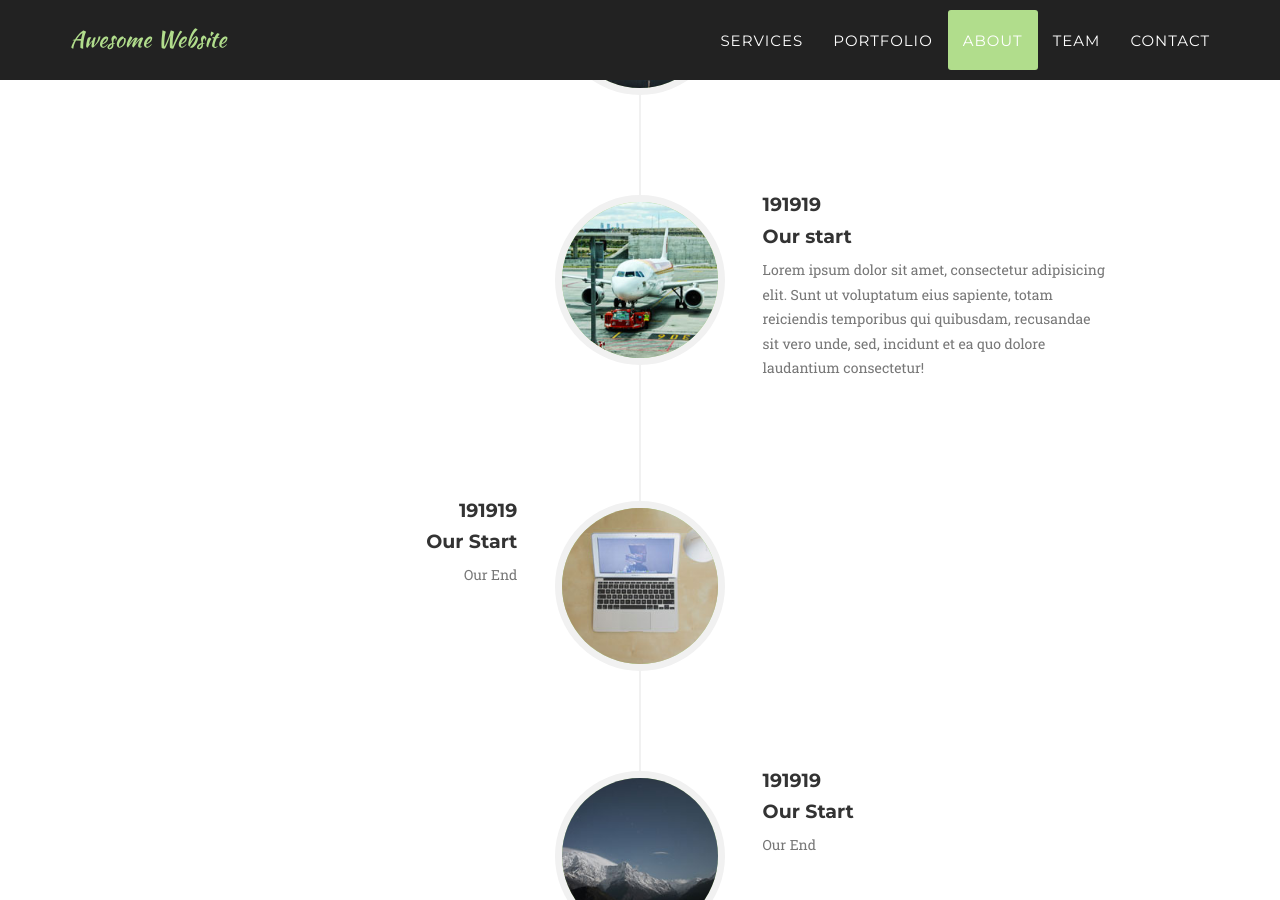
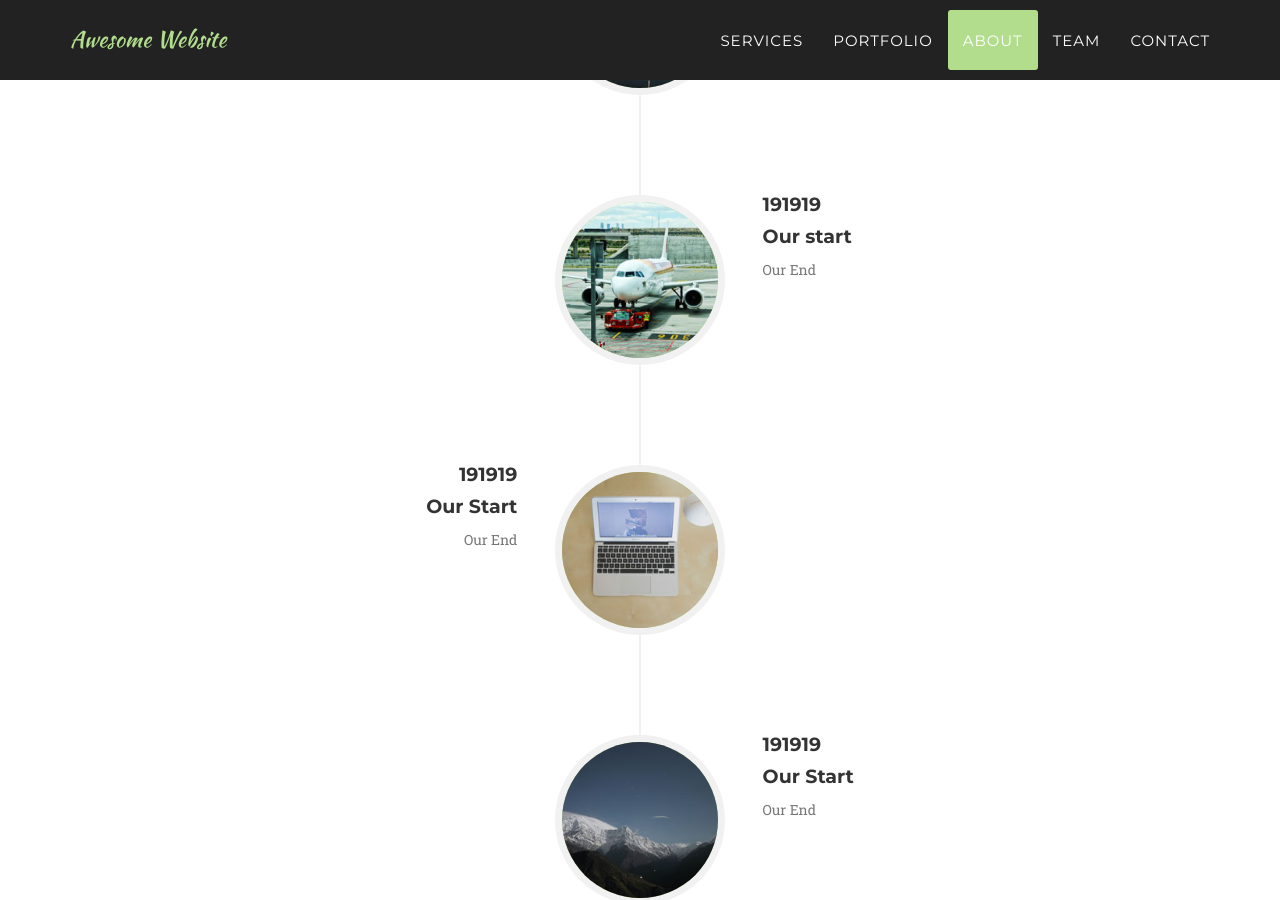
Before and after one commit to heydavid-dev/creating-a-new-website-189, a Jekyll site: the page built from index.html, in a window 1280 px wide and 900 px high, scrolled down 3114 px. Built offline with Jekyll 4.4.1, drawn with Linux system fonts in a browser that asks for light colours; some web fonts are replaced.

```diff
--- a/_includes/about.html
+++ b/_includes/about.html
@@ -34,7 +34,7 @@
                                     <h4 class="subheading">Our start</h4>
                                 </div>
                                 <div class="timeline-body">
-                                    <p class="text-muted">Lorem ipsum dolor sit amet, consectetur adipisicing elit. Sunt ut voluptatum eius sapiente, totam reiciendis temporibus qui quibusdam, recusandae sit vero unde, sed, incidunt et ea quo dolore laudantium consectetur!</p>
+                                    <p class="text-muted">Our End</p>
                                 </div>
                             </div>
                         </li>
```
